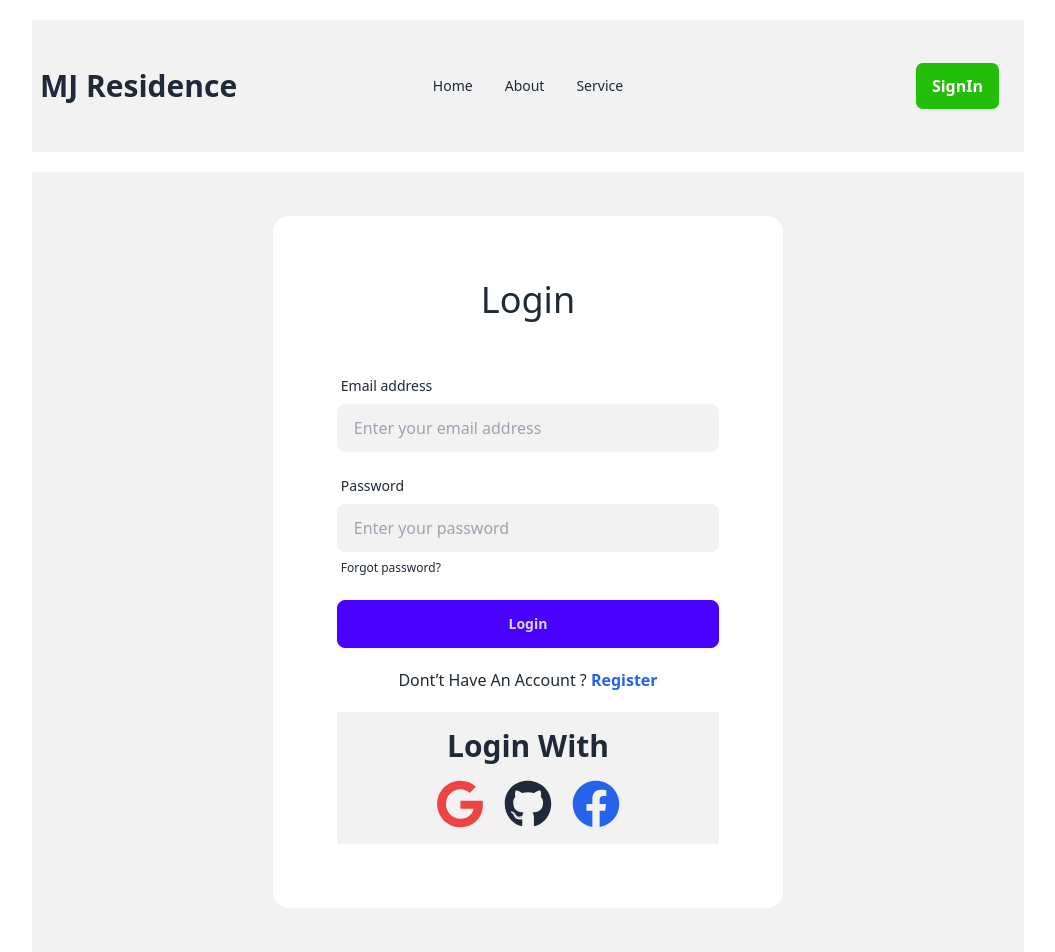
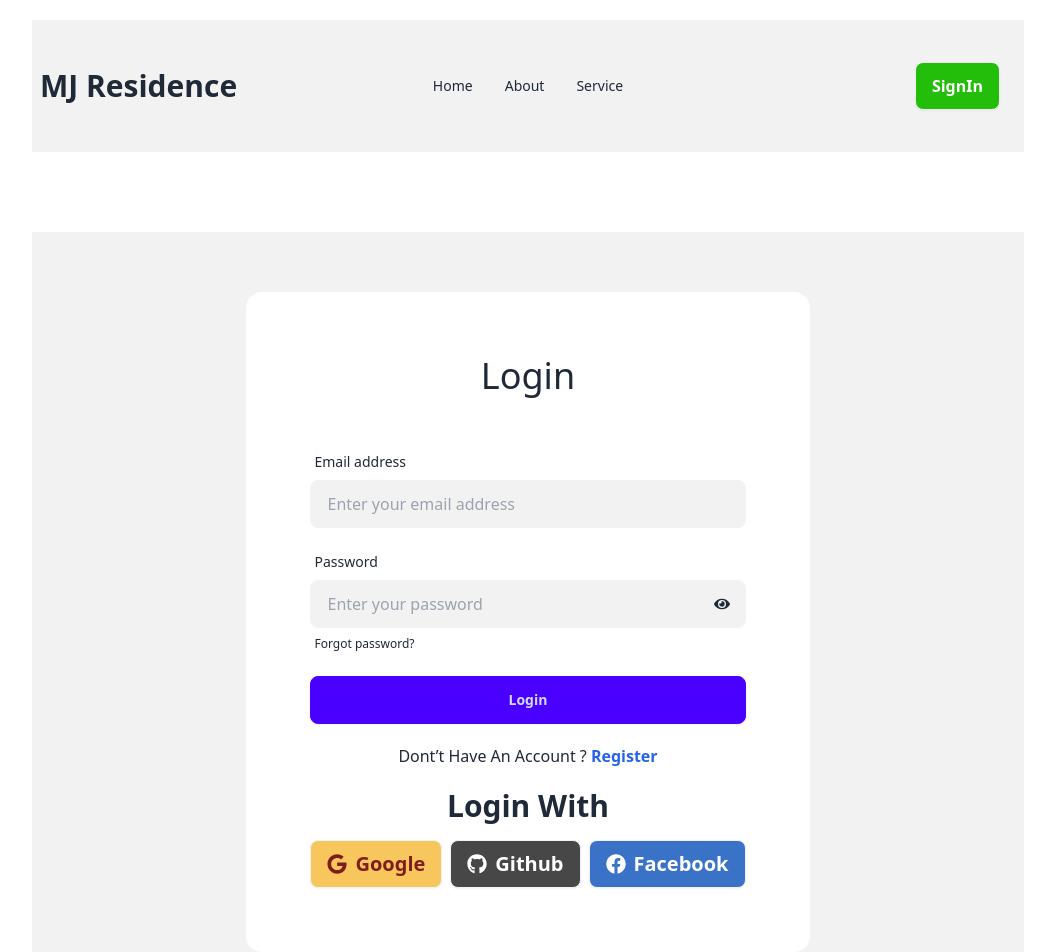
Before and after one commit to mdjasim97/MJ-Residence-with-react, a React (Vite) app: page /signin in a window 1280 px wide. Shown: the top 952 px of the page, without its empty margins (112-1167 px from the left). Built offline with nearby package versions, Linux system fonts and the light colour scheme; no server answers.

Commit message:
password hidden and show functionality done

```diff
--- a/src/Component/Header/Header.jsx
+++ b/src/Component/Header/Header.jsx
@@ -20,6 +20,12 @@ const Header = () => {
         <li><NavLink to="/">Home</NavLink></li>
         <li><NavLink to="/about">About</NavLink></li>
         <li><NavLink to="/service">Service</NavLink></li>
+
+        {
+            user && <>
+                <li><NavLink to="/service">Update Profile</NavLink></li>
+            </>
+        }
     </>
 
     return (
--- a/src/ContextProvider/ContextProvider.jsx
+++ b/src/ContextProvider/ContextProvider.jsx
@@ -1,13 +1,15 @@
-import { createUserWithEmailAndPassword, onAuthStateChanged, signInWithEmailAndPassword, signInWithPopup, signOut } from 'firebase/auth';
+import {FacebookAuthProvider, GithubAuthProvider, GoogleAuthProvider, createUserWithEmailAndPassword, onAuthStateChanged, signInWithEmailAndPassword, signInWithPopup, signOut } from 'firebase/auth';
 import React, { createContext, useEffect, useState } from 'react';
 import auth from '../firebase/firebase.config';
-// import { GoogleAuthProvider } from 'firebase/auth/cordova';
 export const AuthContext = createContext()
 
 const ContextProvider = ({children}) => {
 
     const [user, setUser] = useState([])
-    // const GoogleProvider = new GoogleAuthProvider()
+
+    const GoogleProvider = new GoogleAuthProvider()
+    const GitHubProbider = new GithubAuthProvider()
+    const FacebookProvider = new FacebookAuthProvider()
 
 
     const handleUserRegister = (email, password) => {
@@ -19,9 +21,17 @@ const ContextProvider = ({children}) => {
     }
 
 
-    // const signInwithGoogle = () => {
-    //     return signInWithPopup(auth, GoogleProvider)
-    // }
+    const signInwithGoogle = () => {
+        return signInWithPopup(auth, GoogleProvider)
+    }
+
+    const signInwithGithub = () => {
+        return signInWithPopup(auth, GitHubProbider)
+    }
+
+    const signInwithFacebook = () => {
+        return signInWithPopup(auth, FacebookProvider)
+    }
 
 
     const logOut = () => {
@@ -37,7 +47,7 @@ const ContextProvider = ({children}) => {
         return () => unSubcribe()
     },[])
 
-    const authInfo = {user, handleUserRegister, handleUserSignIn, logOut}
+    const authInfo = {user, handleUserRegister, handleUserSignIn, logOut, signInwithGoogle, signInwithGithub, signInwithFacebook}
 
     return (
         <AuthContext.Provider value={authInfo}>
--- a/src/Pages/SignInPage/SignInPage.jsx
+++ b/src/Pages/SignInPage/SignInPage.jsx
@@ -1,17 +1,18 @@
-import React from 'react';
+import React, { useState } from 'react';
 import { Helmet } from 'react-helmet';
-import Header from '../../Component/Header/Header';
-import { Link, NavLink, useNavigate } from 'react-router-dom';
+import { Link, useLocation, useNavigate } from 'react-router-dom';
 import { useContext } from 'react';
 import { AuthContext } from '../../ContextProvider/ContextProvider';
-import { FaGoogle, FaGithub, FaFacebook} from "react-icons/fa";
+import { FaEye, FaEyeSlash, FaGoogle, FaGithub, FaFacebook } from "react-icons/fa";
 
 const SignInPage = () => {
 
-    const { handleUserSignIn} = useContext(AuthContext)
+    const { handleUserSignIn, signInwithGoogle, signInwithGithub, signInwithFacebook } = useContext(AuthContext)
     const navigate = useNavigate()
+    const location = useLocation()
 
-    // console.log(signInwithGoogle)
+    const [showPassword, setShowPassword] = useState(false)
+
 
 
     const handleSignInUser = (e) => {
@@ -25,25 +26,57 @@ const SignInPage = () => {
             .then(result => {
                 const userSingIn = result.user
                 console.log(userSingIn)
-                navigate("/")
-
+                alert("User SignIn successfull.")
+                navigate(location?.state ? location.state : "/")
             })
             .catch(error => console.log(error))
     }
 
-    // const handleSignInwithGoogle = () => {
-    //     signInwithGoogle()
-    //     .then(result=> console.log(result.user))
-    //     .catch(error => console.log(error))
-    // }
+    const handleSignInwithGoogle = () => {
+        signInwithGoogle()
+            .then(result => {
+                console.log(result.user)
+                alert("User SignIn successfull.")
+                navigate(location?.state ? location.state : "/")
+            })
+            .catch(error => console.log(error))
+    }
+
+
+    const handleSignInwithGithub = () => {
+        signInwithGithub()
+            .then(result => {
+                console.log(result.user)
+                alert("User SignIn successfull.")
+                navigate(location?.state ? location.state : "/")
+            })
+            .catch(error => {
+                console.log(error)
+            })
+    }
+
+
+    const handleSignInWithFacebook = () => {
+        signInwithFacebook()
+            .then(result => {
+                console.log(result.user)
+                alert("User SignIn successfull.")
+                navigate(location?.state ? location.state : "/")
+            })
+            .catch(error => console.log(error))
+    }
+
+
+    const handlePasswordShow = () => {
+        setShowPassword(!showPassword)
+    }
 
     return (
-        <div>
+        <div className='lg:my-20'>
 
             <Helmet><title>Login Page | MJ Residential</title></Helmet>
 
             <div className='bg-base-200 font-poppins py-10'>
-
                 <div className='lg:min-h-[700px] flex flex-col lg:justify-center lg:items-center'>
                     <div className='bg-white lg:p-16 lg:rounded-2xl'>
                         <h1 className='text-4xl text-center lg:mx-36 lg:mb-12'>Login</h1>
@@ -59,7 +92,11 @@ const SignInPage = () => {
                                 <label className="label">
                                     <span className="label-text">Password</span>
                                 </label>
-                                <input type="password" name='password' placeholder="Enter your password" className="input bg-base-200" required />
+                                <div className='relative'>
+                                    <input type={showPassword ? "text" : "password"} name='password' placeholder="Enter your password" className="input bg-base-200 w-full " required />
+
+                                    <span onClick={handlePasswordShow} className='absolute top-4 right-4'>{showPassword ? <FaEyeSlash /> : <FaEye />}</span>
+                                </div>
                                 <label className="label">
                                     <a href="#" className="label-text-alt link link-hover">Forgot password?</a>
                                 </label>
@@ -76,16 +113,15 @@ const SignInPage = () => {
                         {loginError && <p className='text-red-600 font-bold text-center'>{loginError}</p>} */}
 
 
-                        <div className='bg-base-200 py-4'>
 
-                            <h1 className='text-center mb-4 text-3xl font-semibold'>Login With</h1>
-                            <div className='flex justify-center gap-5'>
-                                <NavLink><FaGoogle className='text-5xl text-red-500'/></NavLink>
-                                <NavLink><FaGithub className='text-5xl'/></NavLink>
-                                <NavLink><FaFacebook className='text-5xl text-blue-600'/></NavLink>
-                            </div>
 
+                        <h1 className='text-center mb-4 text-3xl font-semibold'>Login With</h1>
+                        <div className='flex justify-center gap-2'>
+                            <button onClick={handleSignInwithGoogle} className='btn bg-[#f7c65c] text-red-900 font-bold text-xl'><FaGoogle /> Google</button>
+                            <button onClick={handleSignInwithGithub} className='btn bg-[#474747] text-white font-bold text-xl'><FaGithub /> Github</button>
+                            <button onClick={handleSignInWithFacebook} className='btn bg-[#3a72c7] text-white font-bold text-xl'><FaFacebook /> Facebook</button>
                         </div>
+
                     </div>
                 </div>
 
--- a/src/Routes/PrivateRoutes.jsx
+++ b/src/Routes/PrivateRoutes.jsx
@@ -0,0 +1,20 @@
+import React from 'react';
+import { useContext } from 'react';
+import { AuthContext } from '../ContextProvider/ContextProvider';
+import { Navigate, useLocation } from 'react-router-dom';
+
+const PrivateRoutes = ({children}) => {
+
+    const {user} = useContext(AuthContext)
+    const location = useLocation()
+
+    if(user){
+        return children
+    }
+
+    return (
+        <Navigate state={location.pathname} to={"/signin"}></Navigate>
+    );
+};
+
+export default PrivateRoutes;
--- a/src/Routes/Routes.jsx
+++ b/src/Routes/Routes.jsx
@@ -5,6 +5,7 @@ import Root from "../Component/Root/Root";
 import SignInPage from "../Pages/SignInPage/SignInPage";
 import SignUpPage from "../Pages/SignUp/SignUpPage";
 import DetailsPage from "../Pages/DetailsPage/DetailsPage";
+import PrivateRoutes from "./PrivateRoutes";
 
 const route = createBrowserRouter([
     {
@@ -29,7 +30,7 @@ const route = createBrowserRouter([
 
         {
             path : "/details/:id",
-            element : <DetailsPage></DetailsPage>,
+            element :<PrivateRoutes><DetailsPage></DetailsPage></PrivateRoutes> ,
             loader : ()=> fetch("estate.json")
         }
     ]
--- a/src/main.jsx
+++ b/src/main.jsx
@@ -1,6 +1,5 @@
 import React from 'react'
 import ReactDOM from 'react-dom/client'
-import App from './App.jsx'
 import './index.css'
 import route from './Routes/Routes.jsx'
 import { RouterProvider } from 'react-router-dom'
```
